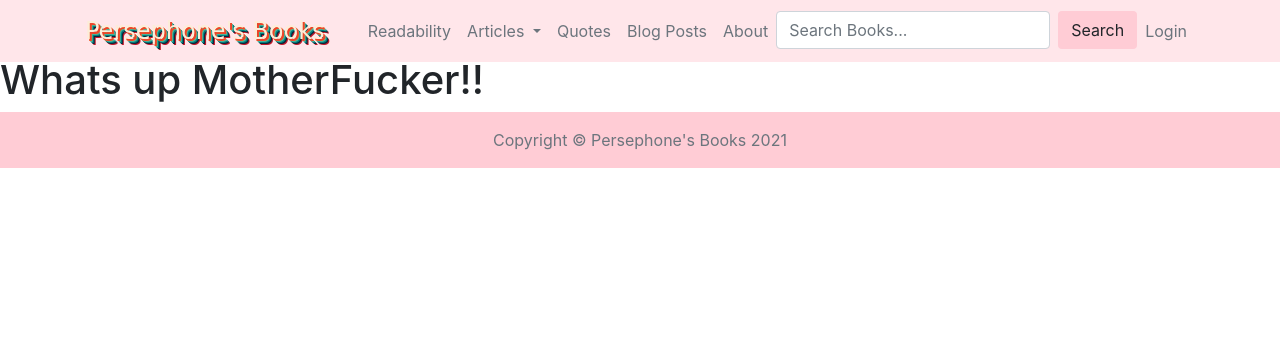
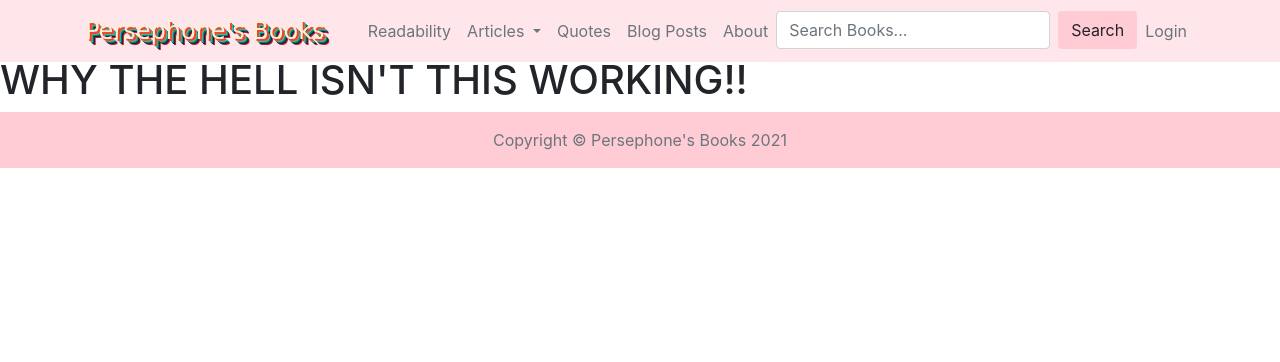
Before and after one commit to Linapdjeb/persephonesbooks, a Flask app: page /users/leedafuq in a window 1280 px wide. Shown: the top 362 px of the page. Run offline with Flask 2, Linux system fonts and the light colour scheme; some libraries are stand-ins or nearby versions.

Commit message:
Update users.html

```diff
--- a/templates/users.html
+++ b/templates/users.html
@@ -5,7 +5,7 @@
 {% block main %}
 
 
-    <h1>Whats up MotherFucker!!</h1>
+    <h1>WHY THE HELL ISN'T THIS WORKING!!</h1>
 
 
 {% endblock %}
```
